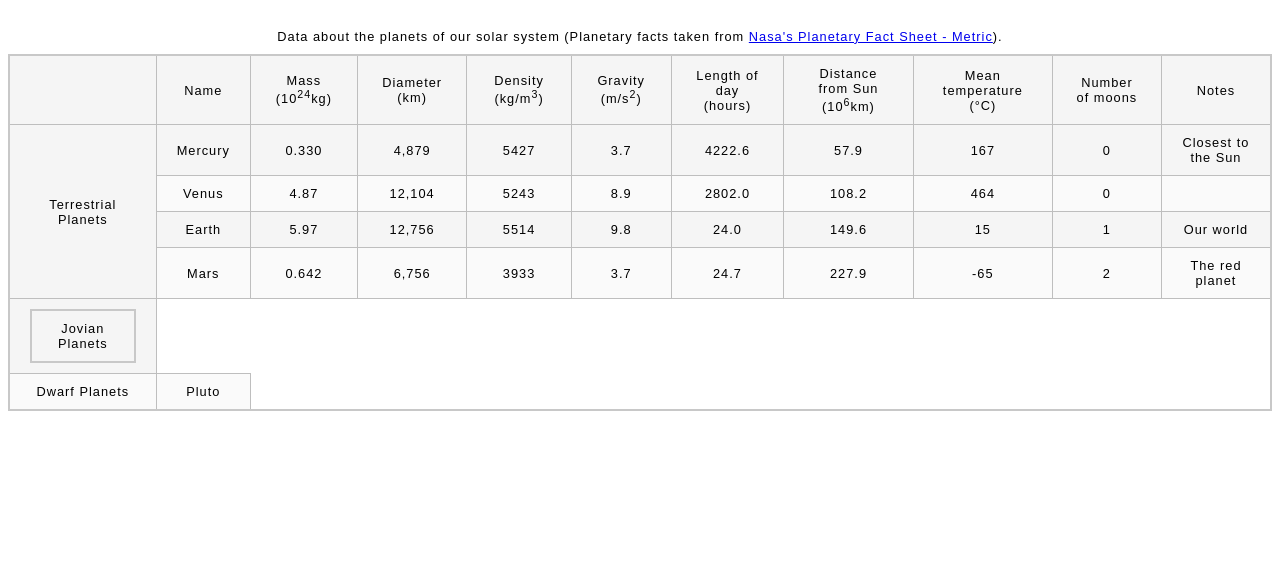
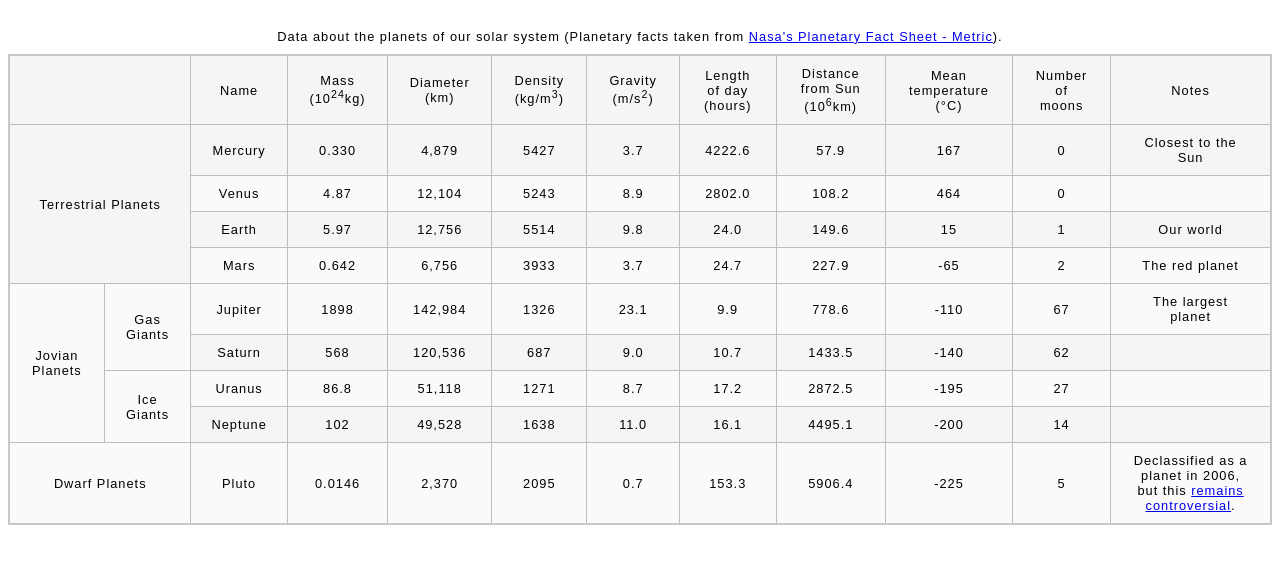
Before and after one commit to skim1225/tables-practice, a plain HTML site: page tables-assessment/blank-template.html in a window 1280 px wide. Shown: the part 61-624 px from the top of the page. Drawn offline with Linux system fonts and the light colour scheme.

Commit message:
Format Jovian planets and Dwarf planets

```diff
--- a/tables-assessment/blank-template.html
+++ b/tables-assessment/blank-template.html
@@ -14,7 +14,7 @@
         </caption>
         <thead>
             <tr>
-                <td>&nbsp;</td>
+                <td colspan="2">&nbsp;</td>
                 <td>Name</td>
                 <td>Mass (10<sup>24</sup>kg)</td>
                 <td>Diameter (km)</td>
@@ -29,7 +29,7 @@
         </thead>
         <tbody>
             <tr>
-                <td rowspan="4">Terrestrial Planets</td>
+                <td rowspan="4" colspan="2">Terrestrial Planets</td>
                 <td>Mercury</td>
                 <td>0.330</td>
                 <td>4,879</td>
@@ -78,17 +78,70 @@
                 <td>The red planet</td>
             </tr>
             <tr>
-                <td>
-                    <table>
-                        <tr>
-                            <td rowspan="2">Jovian Planets</td>
-                        </tr>
-                    </table>
-                </td>
+                <tr>
+                    <td rowspan="4">Jovian Planets</td>
+                    <td rowspan="2">Gas Giants</td>
+                    <td>Jupiter</td>
+                    <td>1898</td>
+                    <td>142,984</td>
+                    <td>1326</td>
+                    <td>23.1</td>
+                    <td>9.9</td>
+                    <td>778.6</td>
+                    <td>-110</td>
+                    <td>67</td>
+                    <td>The largest planet</td>
+                </tr>
+                <tr>
+                    <td>Saturn</td>
+                    <td>568</td>
+                    <td>120,536</td>
+                    <td>687</td>
+                    <td>9.0</td>
+                    <td>10.7</td>
+                    <td>1433.5</td>
+                    <td>-140</td>
+                    <td>62</td>
+                    <td></td>
+                </tr>
+                    <tr>
+                        <td rowspan="2">Ice Giants</td>
+                        <td>Uranus</td>
+                        <td>86.8</td>
+                        <td>51,118</td>
+                        <td>1271</td>
+                        <td>8.7</td>
+                        <td>17.2</td>
+                        <td>2872.5</td>
+                        <td>-195</td>
+                        <td>27</td>
+                        <td></td>
+                    </tr>
+                    <tr>
+                        <td>Neptune</td>
+                        <td>102</td>
+                        <td>49,528</td>
+                        <td>1638</td>
+                        <td>11.0</td>
+                        <td>16.1</td>
+                        <td>4495.1</td>
+                        <td>-200</td>
+                        <td>14</td>
+                        <td></td>
+                    </tr>
             </tr>
             <tr>
-                <td>Dwarf Planets</td>
+                <td colspan="2">Dwarf Planets</td>
                 <td>Pluto</td>
+                <td>0.0146</td>
+                <td>2,370</td>
+                <td>2095</td>
+                <td>0.7</td>
+                <td>153.3</td>
+                <td>5906.4</td>
+                <td>-225</td>
+                <td>5</td>
+                <td>Declassified as a planet in 2006, but this <a href="http://www.usatoday.com/story/tech/2014/10/02/pluto-planet-solar-system/16578959/">remains controversial</a>.                </td>
             </tr>
         </tbody>
     </table>
```
